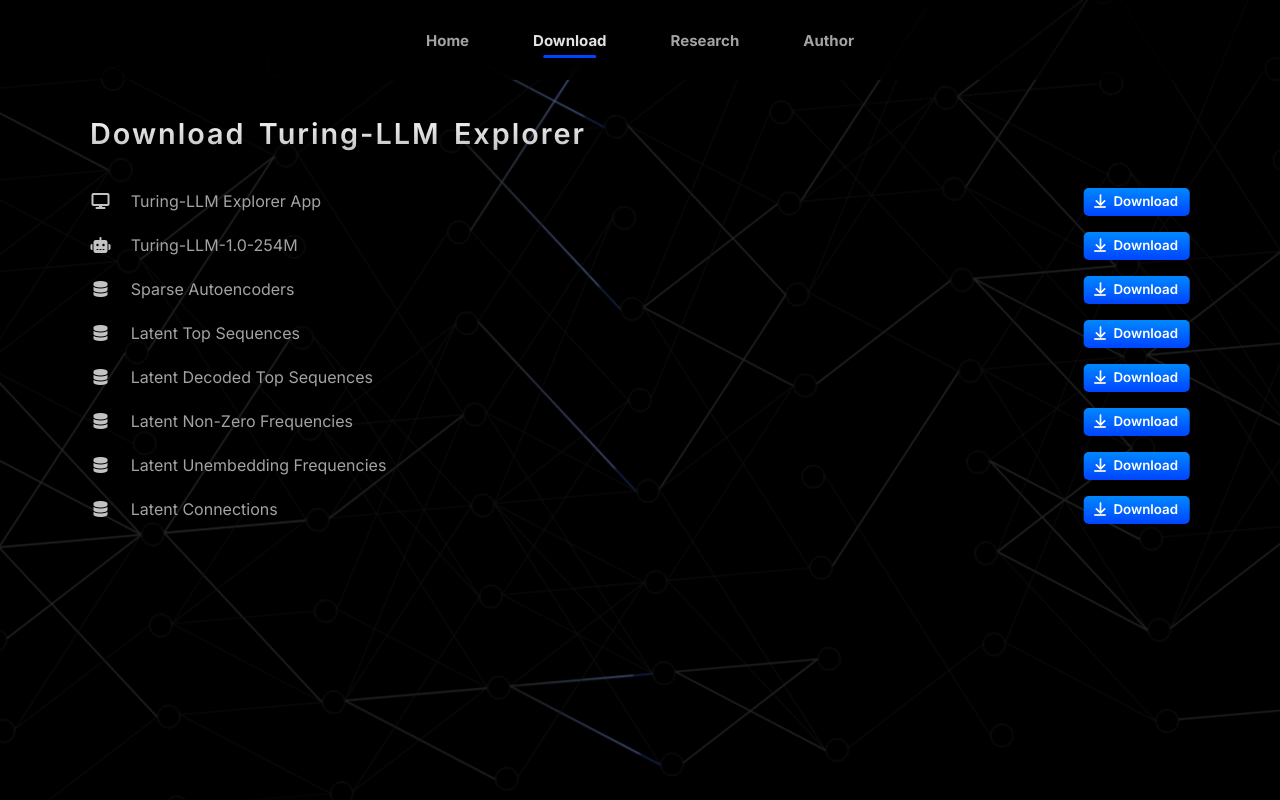
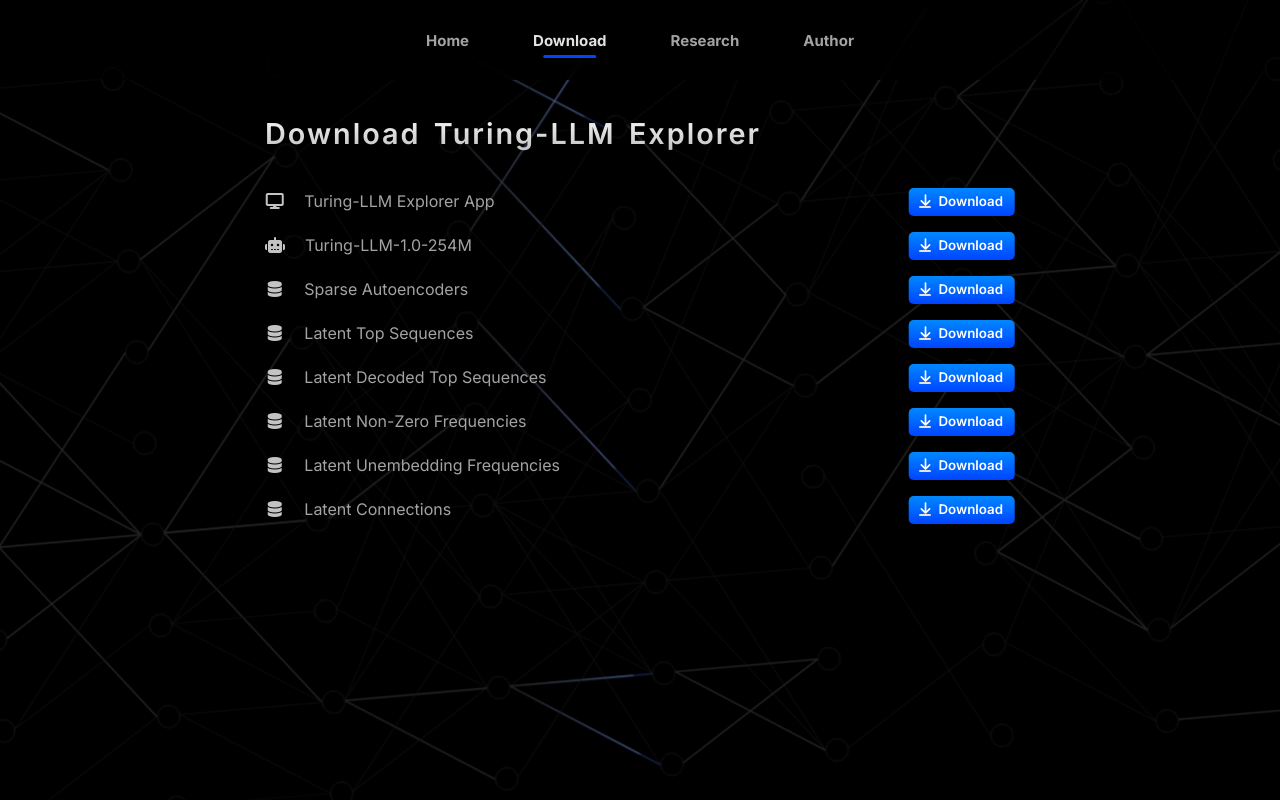
Before and after one commit to DanielJamesDavies/Turing-Explorer-Front-End, a React (Vite) app: page /download in a window 1280 px wide. Built offline with nearby package versions, Linux system fonts and the light colour scheme; no server answers.

Commit message:
Update DownloadPage.css

```diff
--- a/src/pages/download/DownloadPage.css
+++ b/src/pages/download/DownloadPage.css
@@ -1,6 +1,7 @@
 .download-page .page-content {
 	position: relative;
 	z-index: 1;
+	max-width: 750px;
 }
 
 .download-list {
```
